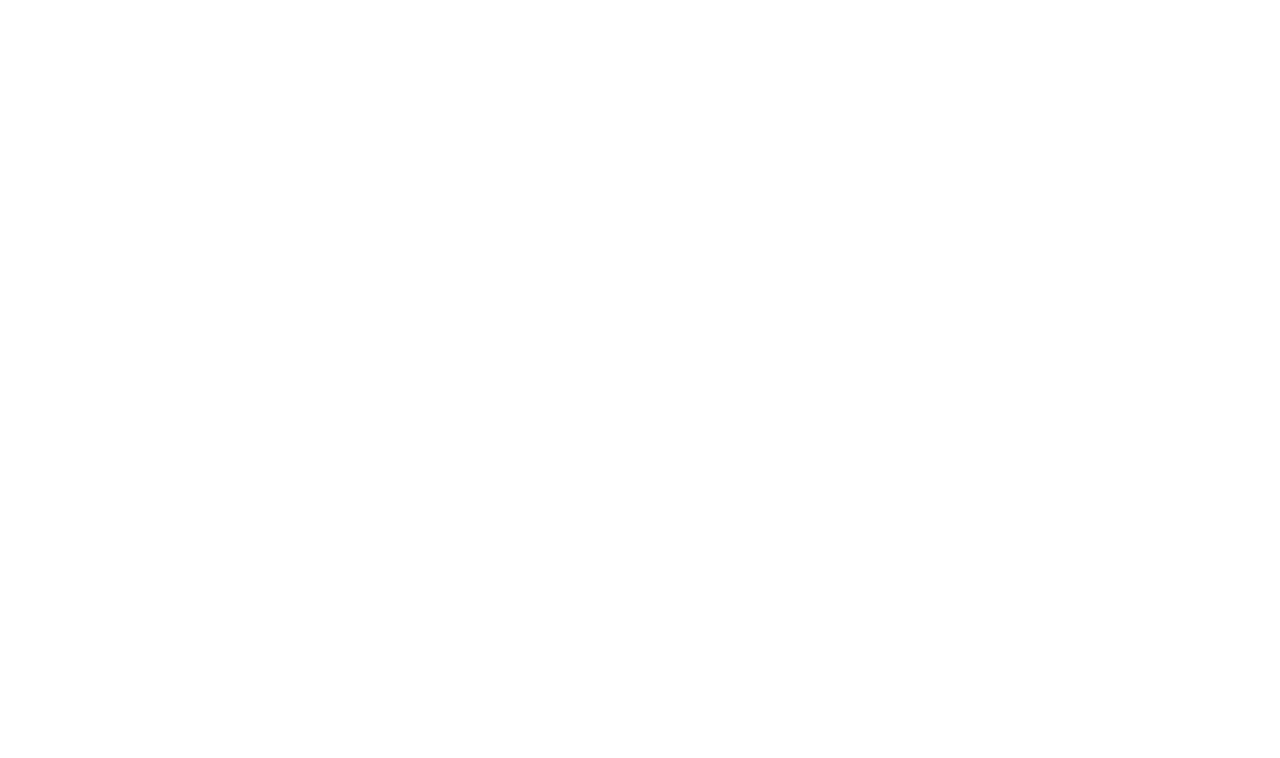
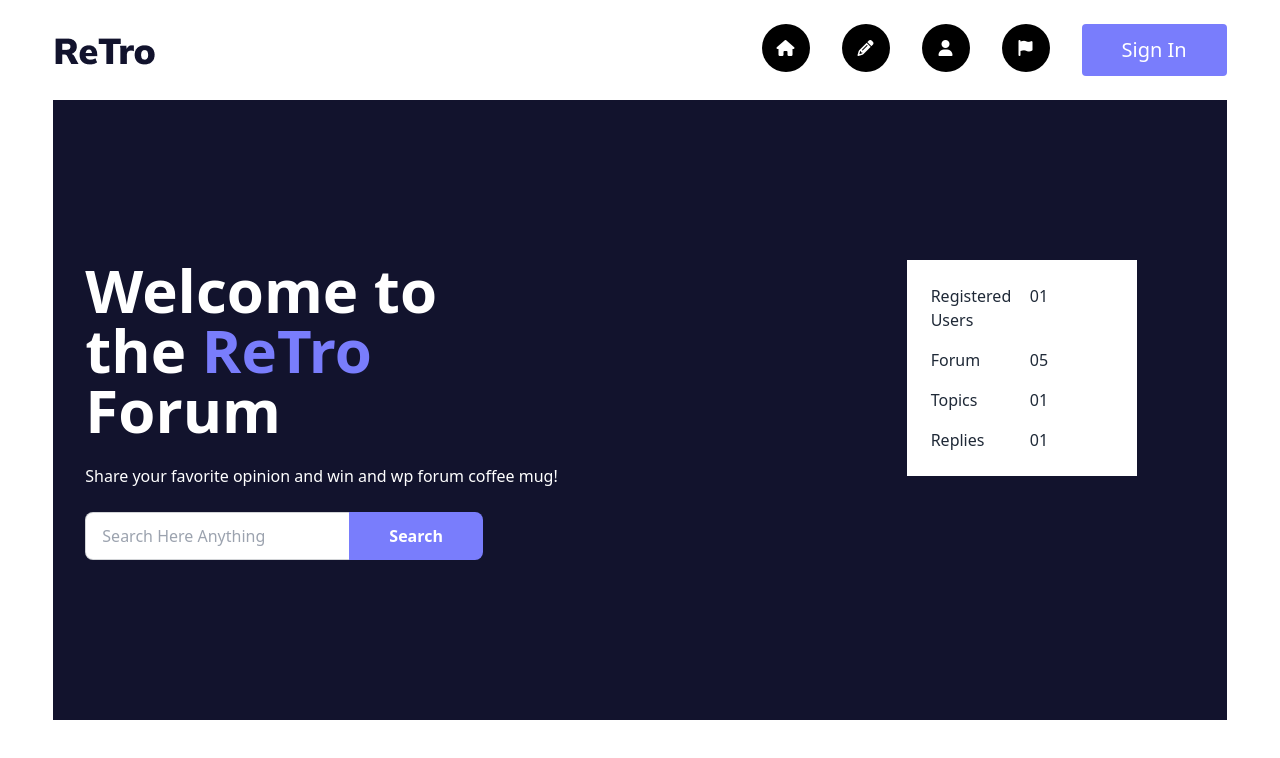
Before and after one commit to walid-official/retro-forum-api, a plain HTML site: page index.html in a window 1280 px wide. Drawn offline with nearby package versions, Linux system fonts and the light colour scheme.

Commit message:
header section is done

```diff
--- a/index.html
+++ b/index.html
@@ -1,13 +1,56 @@
 <!DOCTYPE html>
-<html lang="en">
+<html lang="en" data-theme="light">
 <head>
     <meta charset="UTF-8">
     <meta name="viewport" content="width=device-width, initial-scale=1.0">
     <title>Retro-Forum</title>
+    <link rel="stylesheet" href="https://cdnjs.cloudflare.com/ajax/libs/font-awesome/6.6.0/css/all.min.css">
     <link href="https://cdn.jsdelivr.net/npm/daisyui@4.12.11/dist/full.min.css" rel="stylesheet" type="text/css" />
     <script src="https://cdn.tailwindcss.com"></script>
 </head>
 <body>
-
+    <header class="w-11/12 mx-auto">
+        <nav class="flex justify-between py-6 items-center">
+            <div class="">
+                <img src="images/logo.png" alt="">
+            </div>
+            <div class="hidden md:flex gap-x-8">
+                <div class="bg-black w-12 h-12 rounded-full flex items-center justify-center"><i class="text-white flex justify-center fa-solid fa-house"></i></div>
+                <div class="bg-black w-12 h-12 rounded-full flex items-center justify-center"><i class="text-white flex justify-center fa-solid fa-pencil"></i></div>
+                <div class="bg-black w-12 h-12 rounded-full flex items-center justify-center"><i class="text-white flex justify-center fa-solid fa-user"></i></div>
+                <div class="bg-black w-12 h-12 rounded-full flex items-center justify-center"><i class="text-white flex justify-center fa-solid fa-flag"></i></div>
+                <div class="">
+                    <button class="bg-[#797DFC] text-white font-normal text-xl px-10 py-3 rounded">Sign In</button>
+                </div>
+            </div>
+            <div class="md:hidden flex">
+                <i class="font-bold text-2xl fa-solid fa-bars"></i>
+            </div>
+        </nav>
+        <section class="bg-[#12132D] py-40">
+            <div class="lg:flex justify-between">
+                <div class="banner-content w-full lg:w-[60%] pl-8">
+                    <h1 class="text-white font-bold text-6xl lg:w-[60%]">Welcome to the  <span class="text-[#797DFC]">ReTro</span> Forum</h1>
+                    <p class="text-[#fff] my-6">Share your favorite opinion and win and wp forum coffee mug!</p>
+                    <div class="join">
+                        <input type="text" placeholder="Search Here Anything" class="input input-bordered join-item py-4" />
+                        <button class="bg-[#797DFC] rounded-lg join-item px-10 py-2 text-white font-bold">Search</button>
+                      </div>
+                </div>
+                <div class="banner-forum lg:w-[30%] w-full px-8 mt-8 lg:mt-0">
+                    <div class="card-forum bg-white grid grid-cols-2 gap-4 lg:w-[80%] p-6">
+                        <h2>Registered Users</h2>
+                        <h2>01</h2>
+                        <h2>Forum</h2>
+                        <h2>05</h2>
+                        <h2>Topics</h2>
+                        <h2>01</h2>
+                        <h2>Replies</h2>
+                        <h2>01</h2>
+                    </div>
+                </div>
+            </div>
+        </section>
+    </header>
 </body>
 </html>
```
Also changed, not shown: images/bgbanner.png (added), images/joinforum.png (added), images/logo.png (added).
